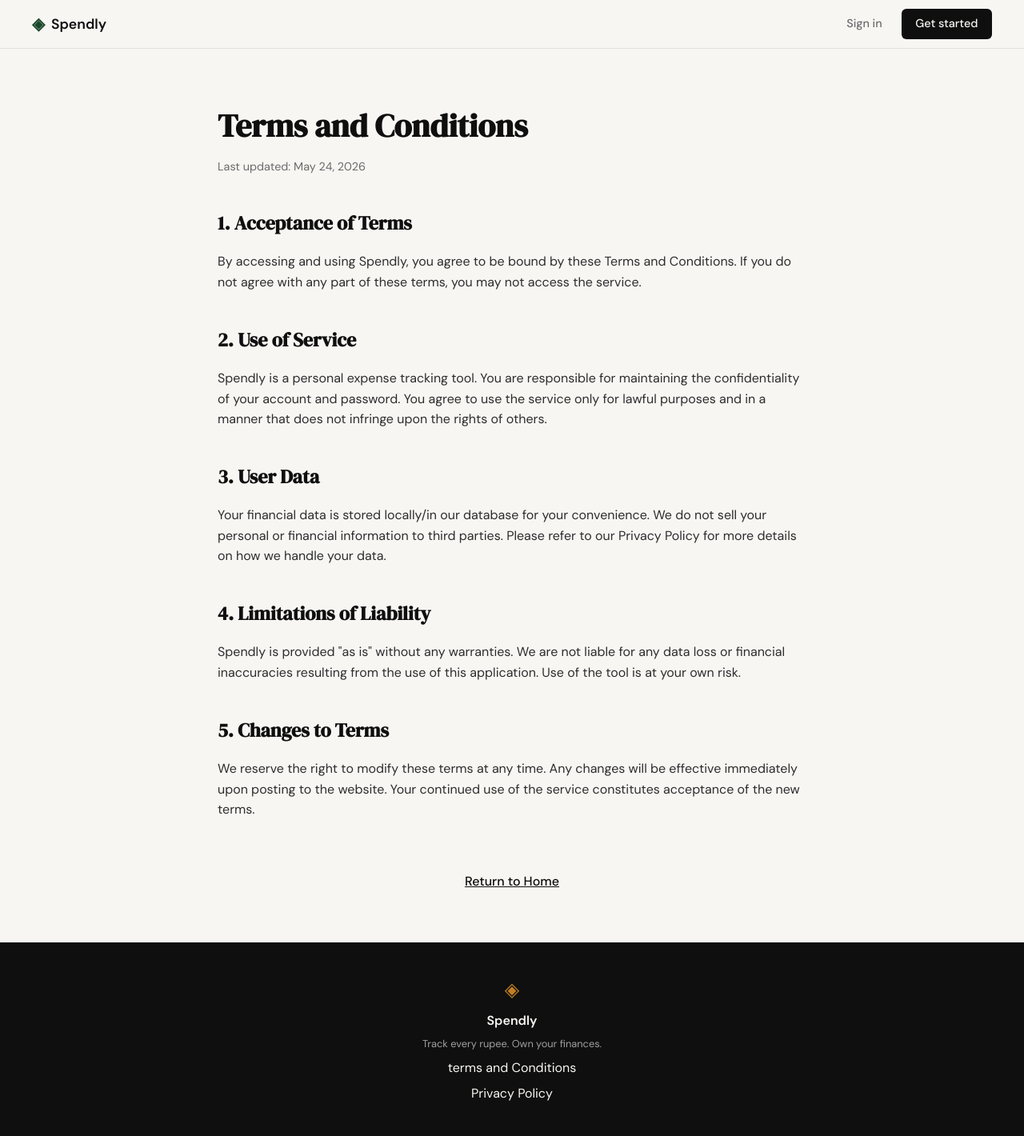
After one commit to simpleguyon/Agentic-Coding-Using-Claude, a Flask app: page /terms in a window 1280 px wide. The commit adds this page. Shown: the whole page at 80% size. Run offline with Flask 3, Linux system fonts and the light colour scheme.

Commit message:
Landing page: added terms and conditions page and route

```diff
--- a/expense-tracker/app.py
+++ b/expense-tracker/app.py
@@ -20,6 +20,11 @@ def register():
 @app.route("/login")
 def login():
     return render_template("login.html")
+
+
+@app.route("/terms")
+def terms():
+    return render_template("terms.html")
 
 
 # ------------------------------------------------------------------ #
--- a/expense-tracker/static/css/style.css
+++ b/expense-tracker/static/css/style.css
@@ -508,8 +508,54 @@ a { color: inherit; text-decoration: none; }
 }
 
 /* ------------------------------------------------------------------ */
-/* Responsive                                                          */
+/* Content Pages                                                           */
 /* ------------------------------------------------------------------ */
+
+.content-page {
+    max-width: 800px;
+    margin: 4rem auto;
+    padding: 0 2rem;
+}
+
+.content-title {
+    font-family: var(--font-display);
+    font-size: 2.5rem;
+    color: var(--ink);
+    margin-bottom: 0.5rem;
+}
+
+.content-subtitle {
+    font-size: 0.9rem;
+    color: var(--ink-muted);
+    margin-bottom: 2rem;
+}
+
+.content-section {
+    margin-top: 2.5rem;
+}
+
+.content-section h2 {
+    font-family: var(--font-display);
+    font-size: 1.5rem;
+    color: var(--ink);
+    margin-bottom: 1rem;
+}
+
+.content-section p {
+    color: var(--ink-soft);
+    margin-bottom: 1rem;
+}
+
+.content-footer {
+    margin-top: 4rem;
+    text-align: center;
+}
+
+.content-footer a {
+    color: var(--ink);
+    text-decoration: underline;
+    font-weight: 500;
+}
 
 @media (max-width: 900px) {
     .hero {
--- a/expense-tracker/templates/base.html
+++ b/expense-tracker/templates/base.html
@@ -34,7 +34,7 @@
             <span class="brand-icon">◈</span>
             <span class="footer-name">Spendly</span>
             <p class="footer-copy">Track every rupee. Own your finances.</p>
-            <a href="#">terms and Conditions</a>
+            <a href="{{ url_for('terms') }}">terms and Conditions</a>
             <a href="#">Privacy Policy</a>
         </div>
     </footer>
--- /dev/null
+++ b/expense-tracker/templates/terms.html
@@ -0,0 +1,39 @@
+{% extends "base.html" %}
+
+{% block title %}Terms and Conditions - Spendly{% endblock %}
+
+{% block content %}
+<div class="content-page">
+    <h1 class="content-title">Terms and Conditions</h1>
+    <p class="content-subtitle">Last updated: May 24, 2026</p>
+
+    <section class="content-section">
+        <h2>1. Acceptance of Terms</h2>
+        <p>By accessing and using Spendly, you agree to be bound by these Terms and Conditions. If you do not agree with any part of these terms, you may not access the service.</p>
+    </section>
+
+    <section class="content-section">
+        <h2>2. Use of Service</h2>
+        <p>Spendly is a personal expense tracking tool. You are responsible for maintaining the confidentiality of your account and password. You agree to use the service only for lawful purposes and in a manner that does not infringe upon the rights of others.</p>
+    </section>
+
+    <section class="content-section">
+        <h2>3. User Data</h2>
+        <p>Your financial data is stored locally/in our database for your convenience. We do not sell your personal or financial information to third parties. Please refer to our Privacy Policy for more details on how we handle your data.</p>
+    </section>
+
+    <section class="content-section">
+        <h2>4. Limitations of Liability</h2>
+        <p>Spendly is provided "as is" without any warranties. We are not liable for any data loss or financial inaccuracies resulting from the use of this application. Use of the tool is at your own risk.</p>
+    </section>
+
+    <section class="content-section">
+        <h2>5. Changes to Terms</h2>
+        <p>We reserve the right to modify these terms at any time. Any changes will be effective immediately upon posting to the website. Your continued use of the service constitutes acceptance of the new terms.</p>
+    </section>
+
+    <div class="content-footer">
+        <a href="{{ url_for('landing') }}">Return to Home</a>
+    </div>
+</div>
+{% endblock %}
```
Also changed, not shown: file.txt (added, +67 -0 lines).
